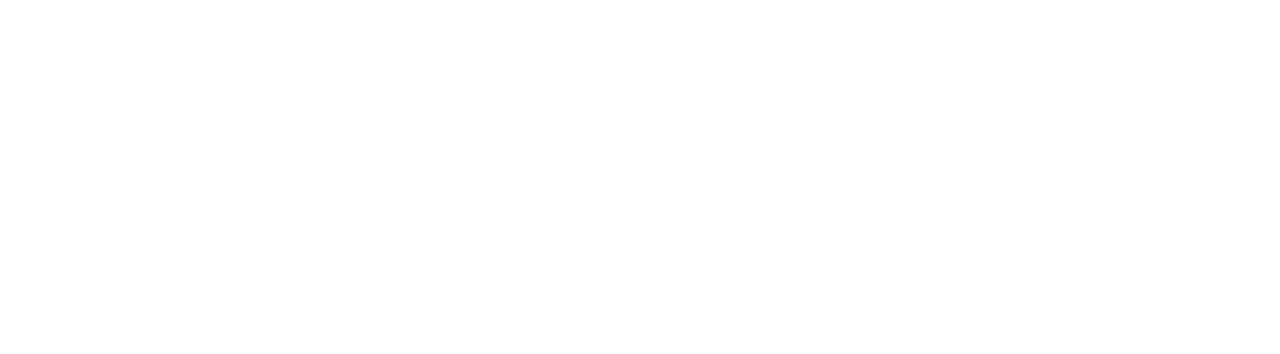
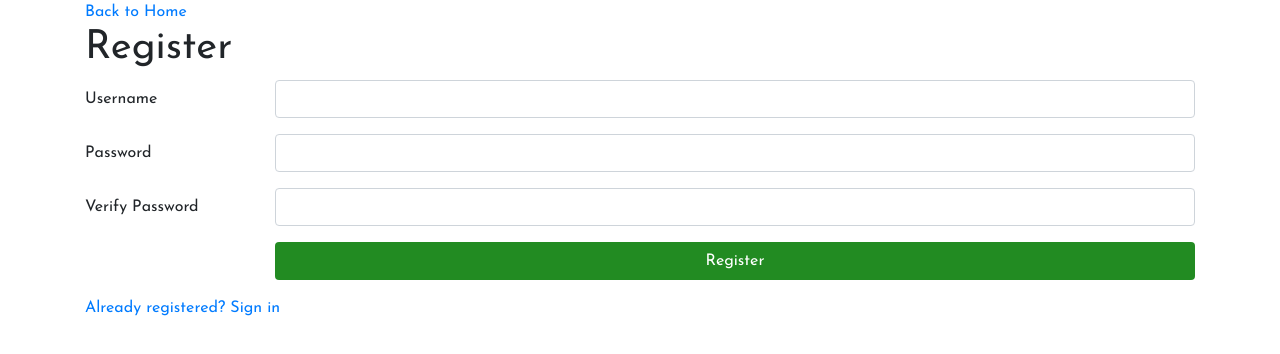
Before and after one commit to zhamborova/WebDevProject, a React (Create React App) app: page /register in a window 1280 px wide. Shown: the top 354 px of the page. Built offline with nearby package versions, Linux system fonts and the light colour scheme.

Commit message:
Added login and register pages

```diff
--- a/src/App.js
+++ b/src/App.js
@@ -5,14 +5,18 @@ import Home from "./pages/home/home";
 import 'bootstrap/dist/css/bootstrap.min.css';
 import News from "./pages/news/news.js";
 import SingleEvent from "./pages/single-event/single-event";
+import {Login} from "./pages/login/login";
+import {Register} from "./pages/register/register";
+
 function App() {
   return (
     <BrowserRouter   >
       <Switch>
           <Route exact path='/' component={Home}/>
-
           <Route exact path={['/news', "/news/:title"]} component={News}/>
           <Route exact path={'/events/:eventId'} component={SingleEvent} />
+          <Route exact path={'/login'} component={Login}/>
+          <Route exact path={'/register'} component={Register}/>
       </Switch>
     </BrowserRouter>
 
--- /dev/null
+++ b/src/pages/login/login.css
@@ -0,0 +1,17 @@
+.project-login-button {
+    color: white;
+    background-color: forestgreen;
+}
+
+.project-login-page {
+    display: flex;
+    flex: 1;
+    align-items: center;
+    justify-content: center;
+}
+
+.container {
+    flex: 0;
+    align-items: center;
+    justify-content: center;
+}
--- /dev/null
+++ b/src/pages/login/login.js
@@ -0,0 +1,50 @@
+import React from "react";
+import {Link} from "react-router-dom";
+import './login.css'
+
+export const Login = () =>
+	<div>
+
+		<div className="container">
+			<Link to={'/'}>Back to Home</Link>
+			<h1>Login</h1>
+
+			<div className="form-group row">
+				<label htmlFor="username" className="col-sm-2 col-form-label">Email</label>
+				<div className="col-sm-10">
+					<input type="username"
+						   className="form-control" id="username"/>
+				</div>
+			</div>
+
+
+			<div className="form-group row">
+				<label htmlFor="password" className="col-sm-2 col-form-label">Password</label>
+				<div className="col-sm-10">
+					<input type="password"
+						   className="form-control" id="password"/>
+				</div>
+			</div>
+
+
+			<div className="form-group row">
+				<label htmlFor="loginBtn" className="col-sm-2 col-form-label"></label>
+
+				<div className="col-sm-10">
+					<Link to='#'
+					   className="btn btn-block project-login-button" id="loginBtn">
+						Login
+					</Link>
+				</div>
+			</div>
+
+			<div>
+				<a href="#">Forgot Password?</a>
+			</div>
+
+			<div>
+				<Link to={'/register'}>Not registered yet? Sign Up</Link>
+			</div>
+		</div>
+
+	</div>
--- /dev/null
+++ b/src/pages/register/register.css
@@ -0,0 +1,11 @@
+.project-register-button {
+    color: white;
+    background-color: forestgreen;
+}
+
+.project-register-page {
+    display: flex;
+    flex: 1;
+    align-items: center;
+    justify-content: center;
+}
--- /dev/null
+++ b/src/pages/register/register.js
@@ -0,0 +1,62 @@
+import React from "react";
+import {Link} from "react-router-dom";
+import './register.css'
+
+export const Register = () =>
+	<div>
+
+		<div className="container">
+
+			<Link to={'/'}>Back to Home</Link>
+
+			<h1>Register</h1>
+
+			<div className="form-group row">
+				<label htmlFor="usernameFld" className="col-sm-2 col-form-label">Username</label>
+				<div className="col-sm-10">
+					<input type="username" className="form-control wbdv-field wbdv-username"
+						   id="usernameFld"/>
+				</div>
+			</div>
+
+			<div className="form-group row">
+				<label htmlFor="passwordFld" className="col-sm-2 col-form-label">Password</label>
+				<div className="col-sm-10">
+					<input type="password"
+						   className="form-control wbdv-field wbdv-password"
+						   id="passwordFld"/>
+				</div>
+			</div>
+
+			<div className="form-group row">
+				<label htmlFor="verifyPasswordFld"
+					   className="col-sm-2 col-form-label">Verify Password
+				</label>
+				<div className="col-sm-10">
+					<input type="password"
+						   className="form-control wbdv-field wbdv-password-verify"
+						   id="verifyPasswordFld"/>
+				</div>
+			</div>
+
+			<div className="form-group row">
+				<label htmlFor="registerBtn" className="col-sm-2 col-form-label"></label>
+
+				<div className="col-sm-10">
+					<Link to='#'
+					   className="btn project-register-button btn-block"
+					   id="registerBtn">
+						Register
+					</Link>
+				</div>
+			</div>
+
+			<div>
+				<Link to='/login'>
+					Already registered? Sign in
+				</Link>
+			</div>
+
+		</div>
+
+	</div>
```
